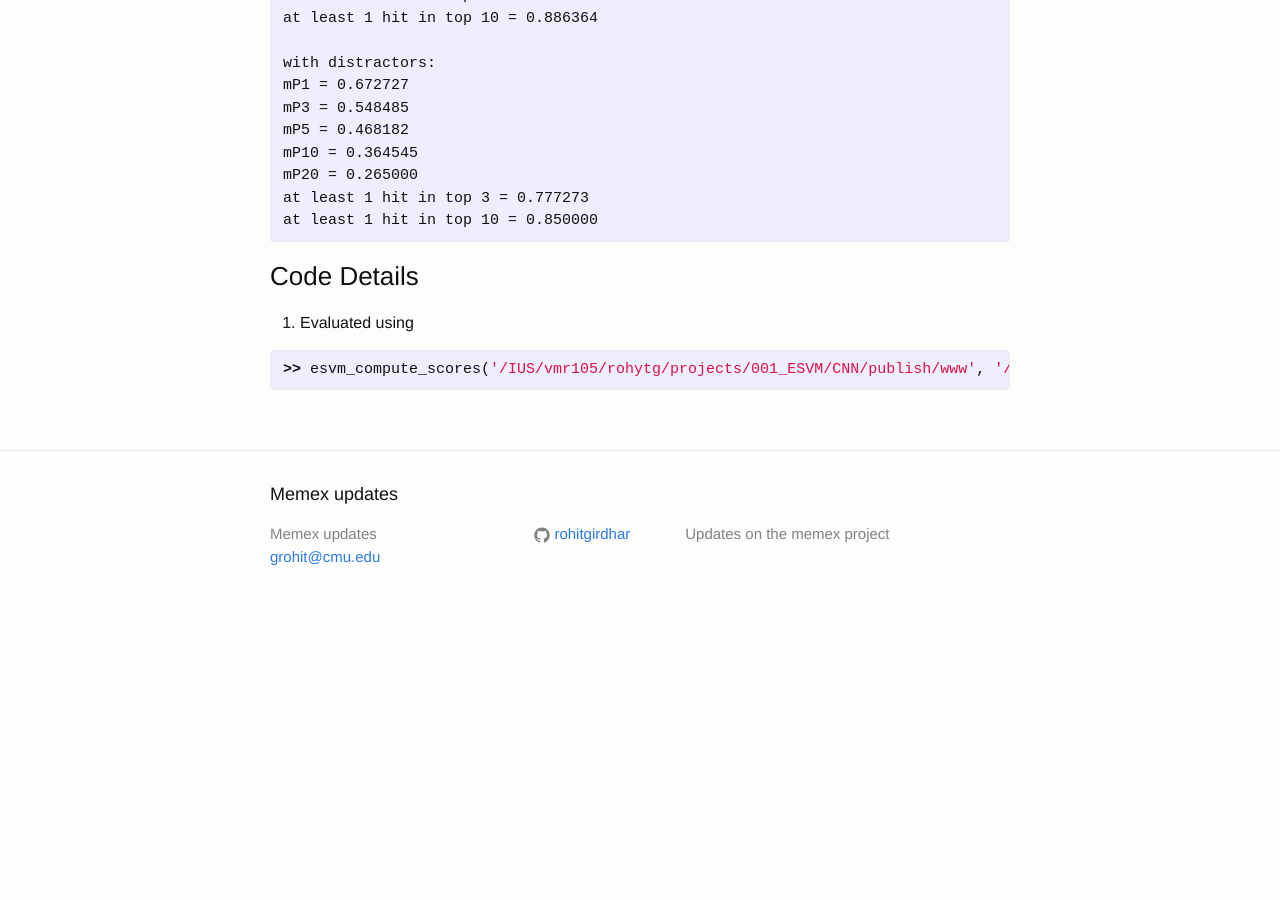
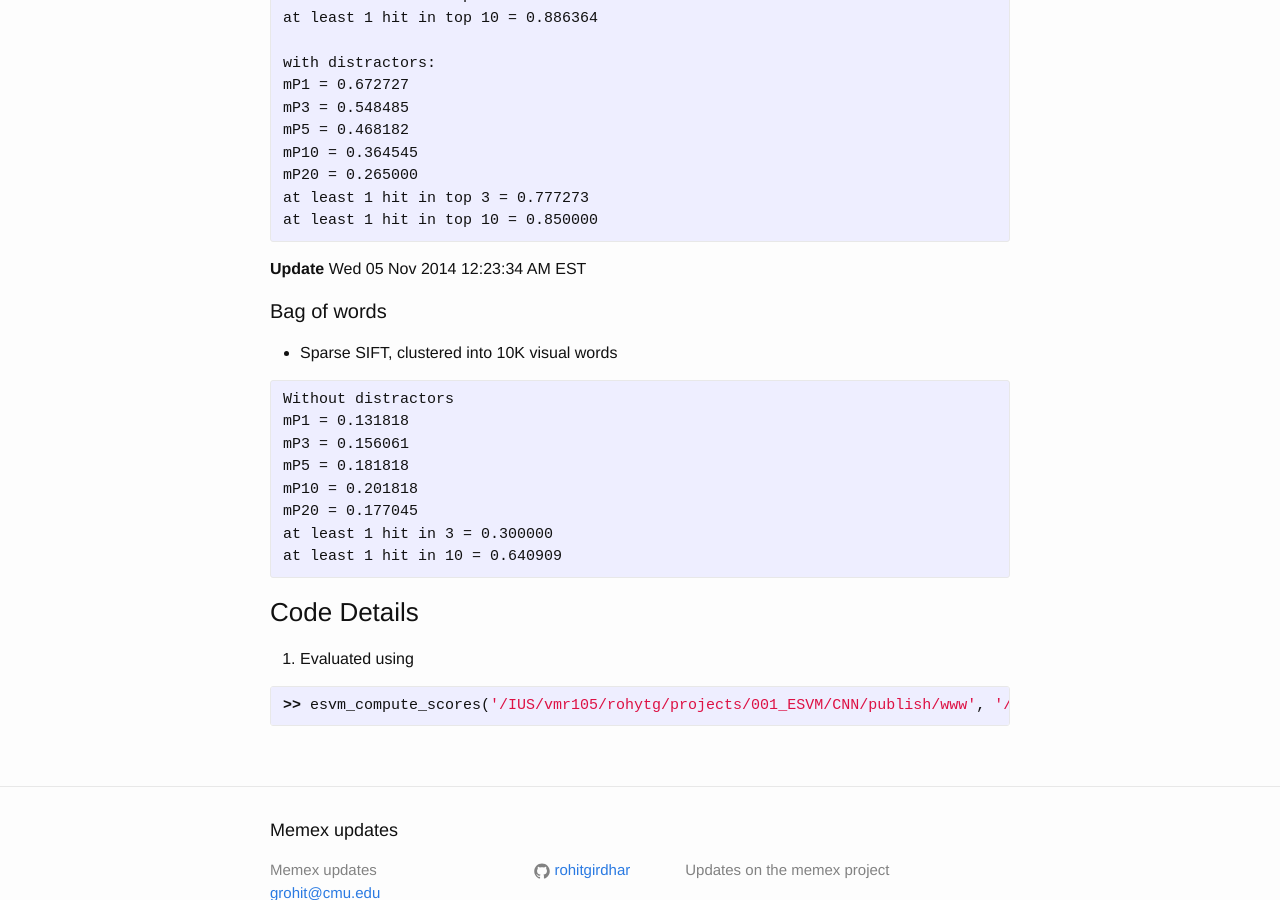
Before and after one commit to rohitgirdhar/memex_weblog, a Jekyll site: the page built from _posts/2014-11-2-CNNOnHotels.markdown, in a window 1280 px wide and 900 px high, scrolled down 716 px. Built offline with Jekyll 4.4.1, drawn with Linux system fonts in a browser that asks for light colours; before the commit the page ends 1344 px from its top, so only the background shows below that.

Commit message:
bow scores

```diff
--- a/_posts/2014-11-2-CNNOnHotels.markdown
+++ b/_posts/2014-11-2-CNNOnHotels.markdown
@@ -41,6 +41,21 @@ at least 1 hit in top 3 = 0.777273
 at least 1 hit in top 10 = 0.850000
 {% endhighlight %}
 
+**Update** Wed 05 Nov 2014 12:23:34 AM EST
+
+
+#### Bag of words
+- Sparse SIFT, clustered into 10K visual words
+{% highlight text %}
+Without distractors
+mP1 = 0.131818
+mP3 = 0.156061
+mP5 = 0.181818
+mP10 = 0.201818
+mP20 = 0.177045
+at least 1 hit in 3 = 0.300000
+at least 1 hit in 10 = 0.640909
+{% endhighlight %}
 
 ### Code Details
 1. Evaluated using
```
